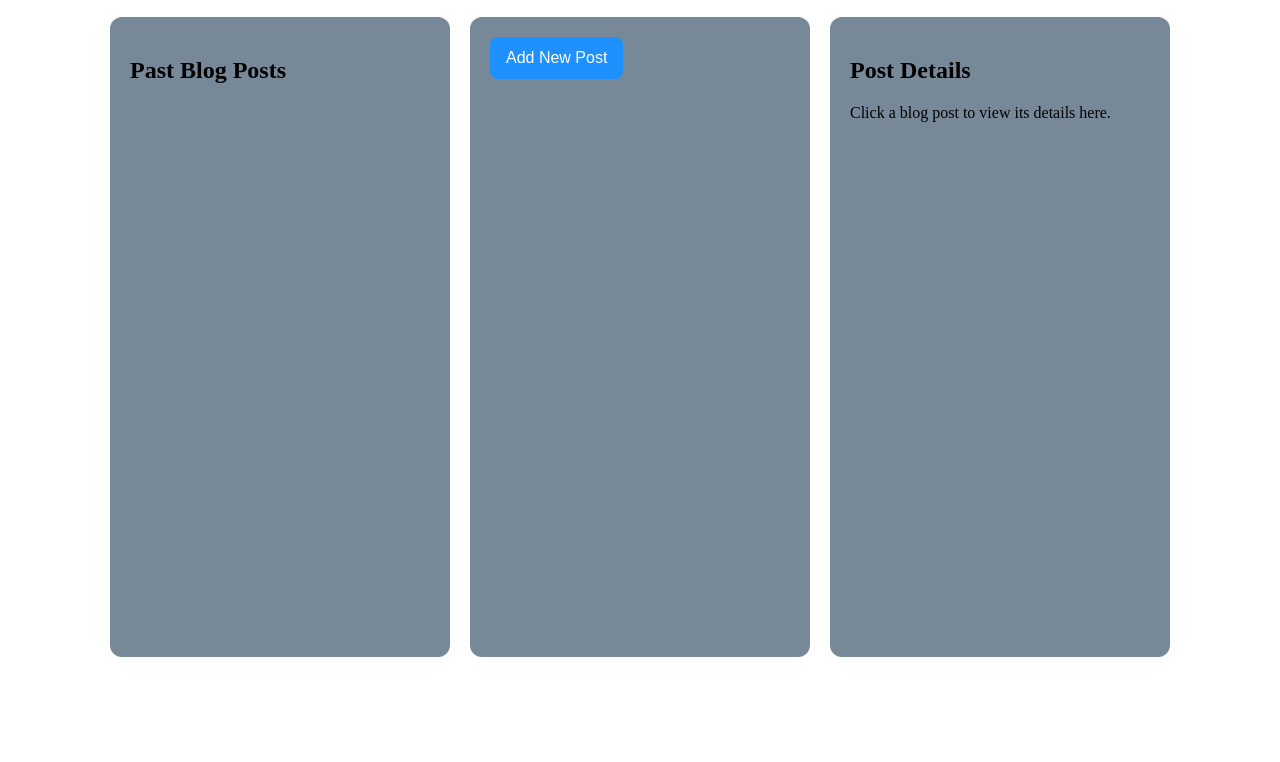
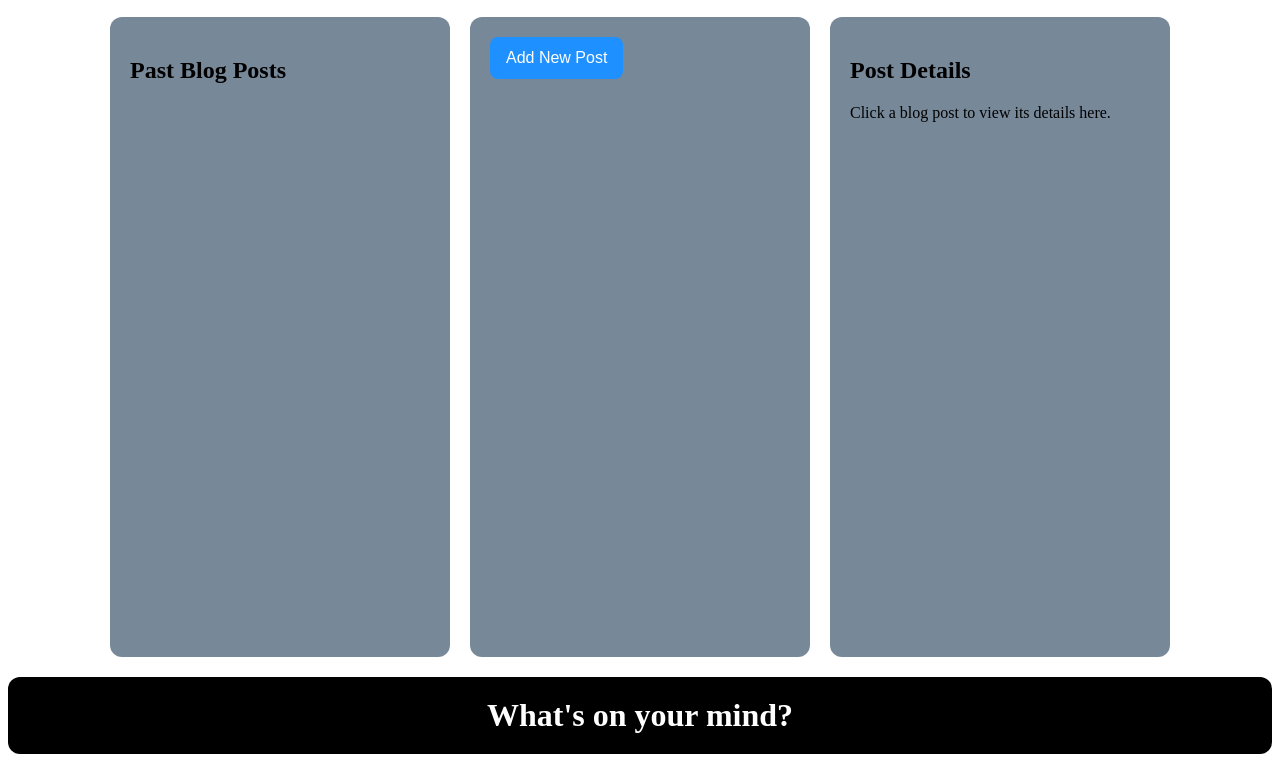
Before and after one commit to JxAmani/simple-blog, a plain HTML site: page index.html in a window 1280 px wide. Shown: the part 88-850 px from the top of the page. Before the commit the page ends 800 px from the top, so only its background shows below. Drawn offline with Linux system fonts and the light colour scheme; no server answers.

Commit message:
Adding footer

```diff
--- a/index.html
+++ b/index.html
@@ -33,6 +33,8 @@
       <div id="post-detail">Click a blog post to view its details here.</div>
     </div>
   </div>
+  <!-- footer -->
+  <footer><h1>What's on your mind?</h1></footer>
   <script src="src/index.js"></script>
 </body>
 </html>
```
